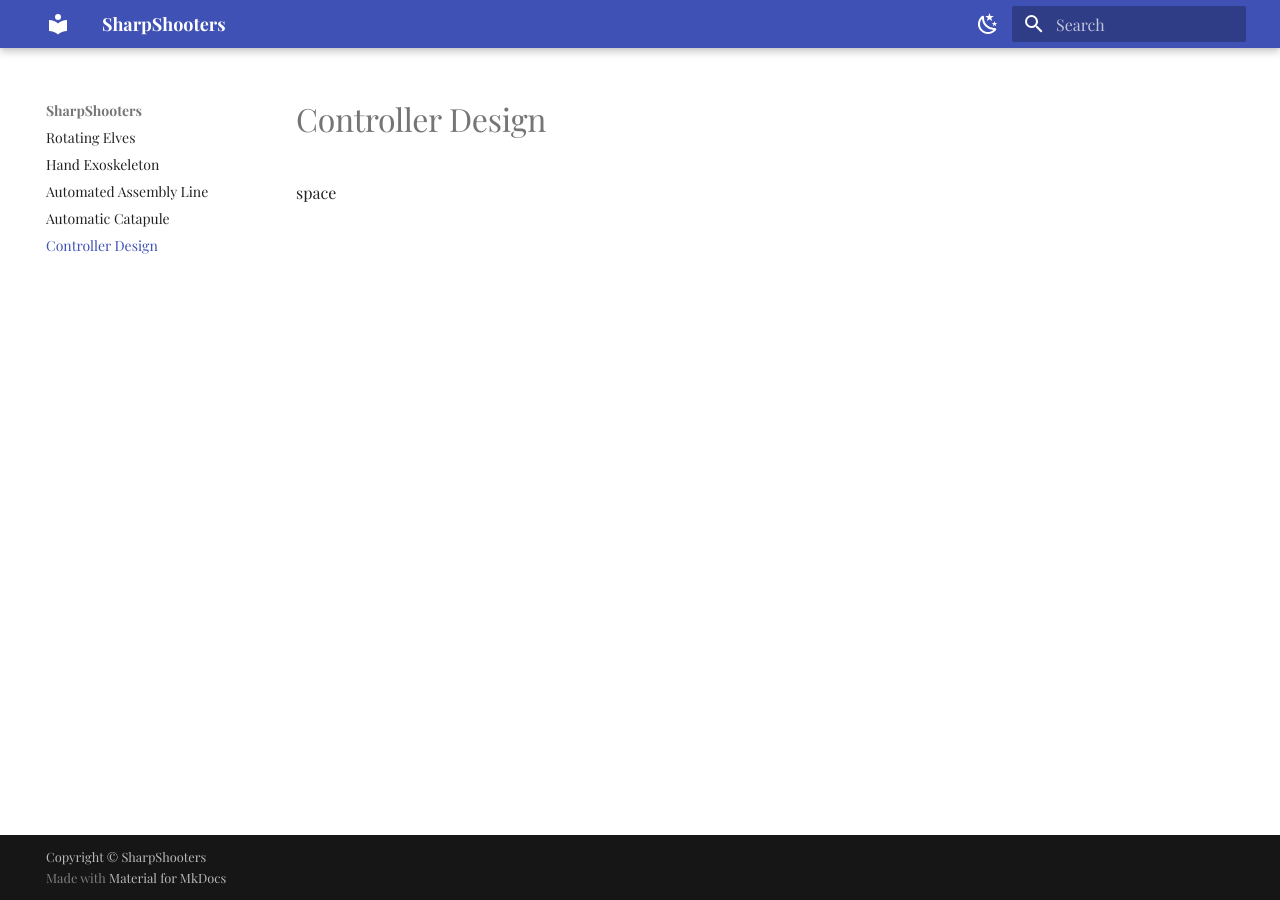
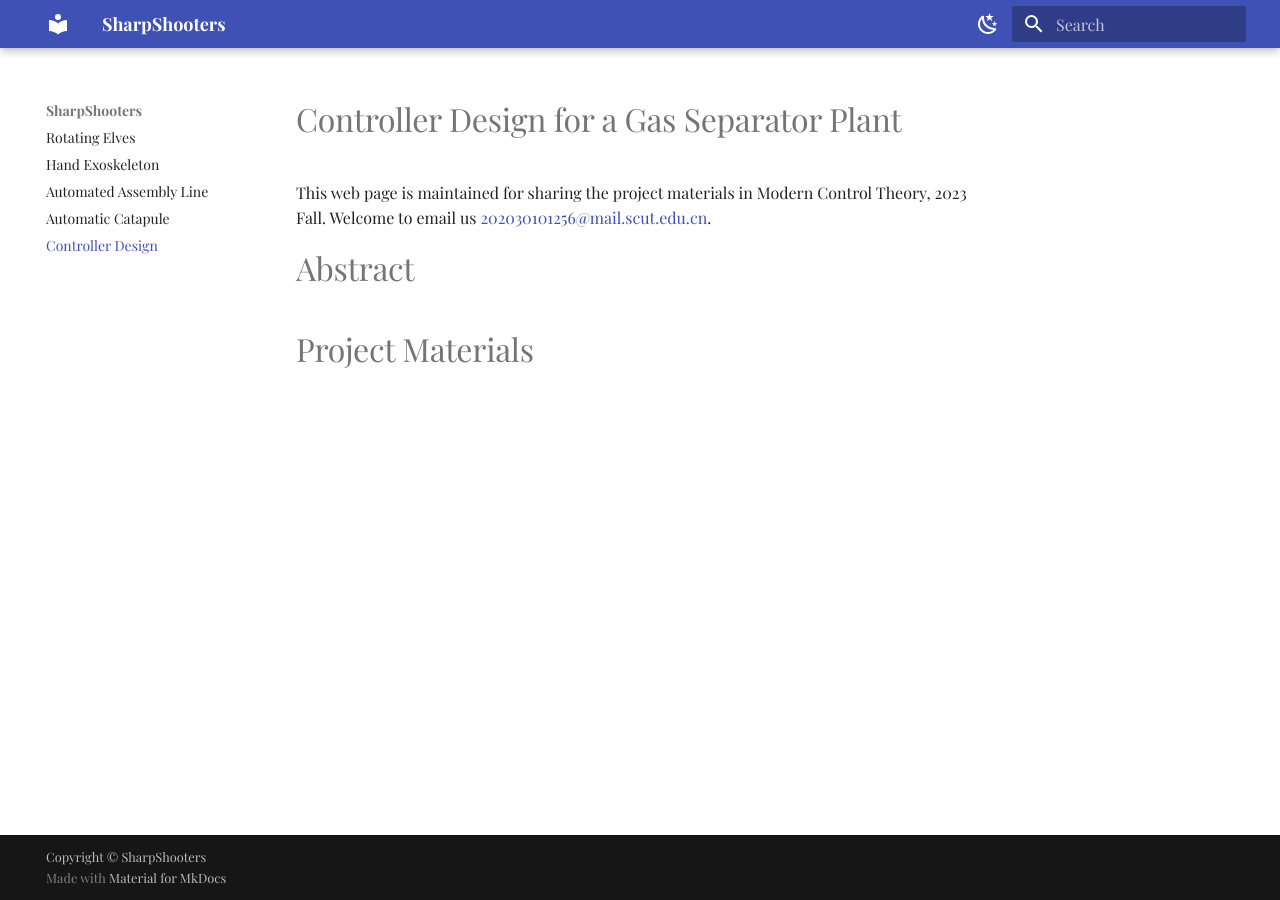
Before and after one commit to GuanQinG-GitHub/Rotating-Elves, an MkDocs documentation site: the page built from docs/Controller_Design.md, in a window 1280 px wide. Built offline with MkDocs 1.6.1 and Material for MkDocs 9.7.7, drawn with Linux system fonts in a browser that asks for light colours; some web fonts are replaced.

Commit message:
Update Controller_Design.md

```diff
--- a/docs/Controller_Design.md
+++ b/docs/Controller_Design.md
@@ -1 +1,6 @@
-space
+# Controller Design for a Gas Separator Plant
+This web page is maintained for sharing the project materials in Modern Control Theory, 2023 Fall. Welcome to email us <202030101256@mail.scut.edu.cn>.
+
+# Abstract
+
+# Project Materials
```
